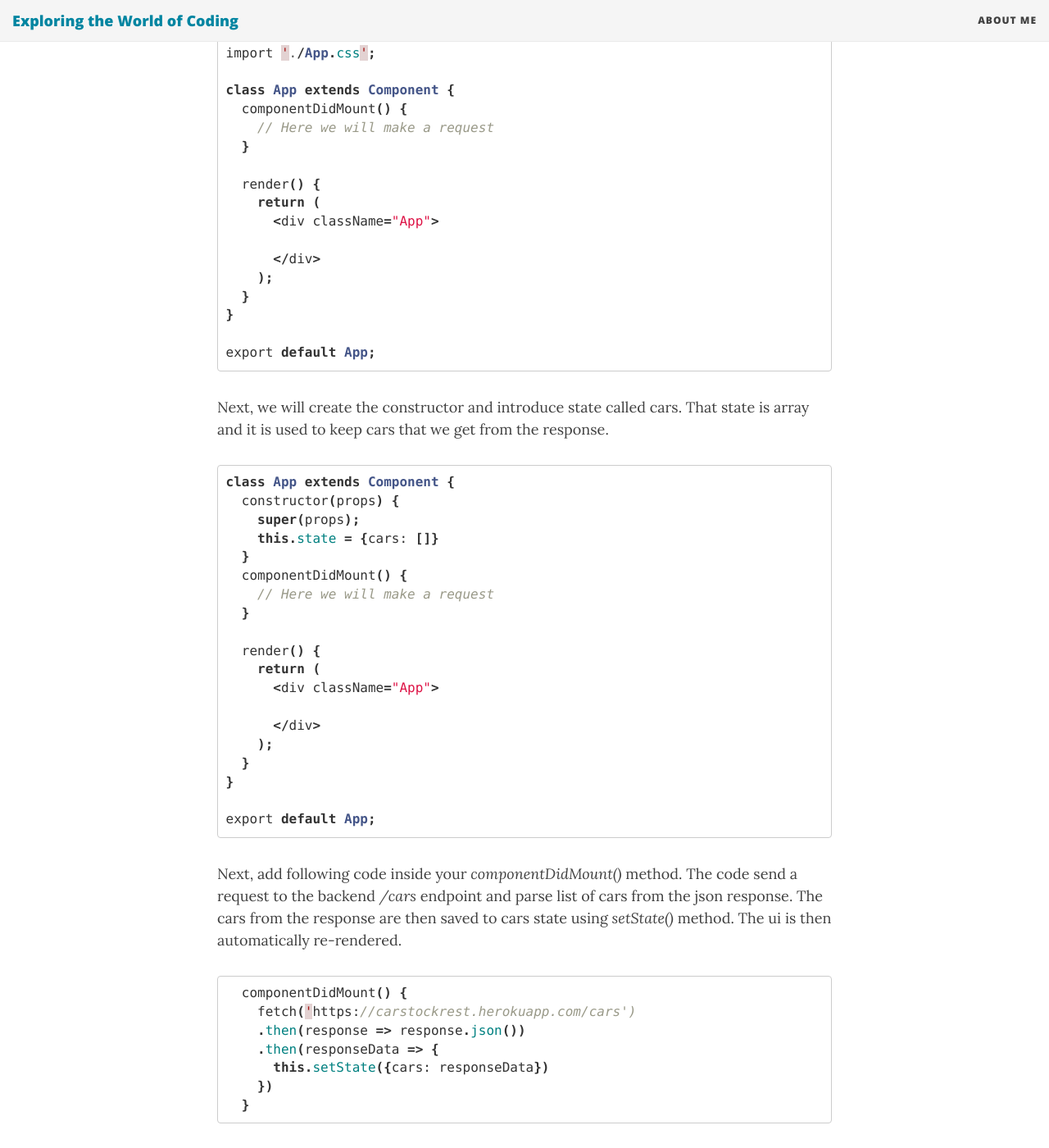
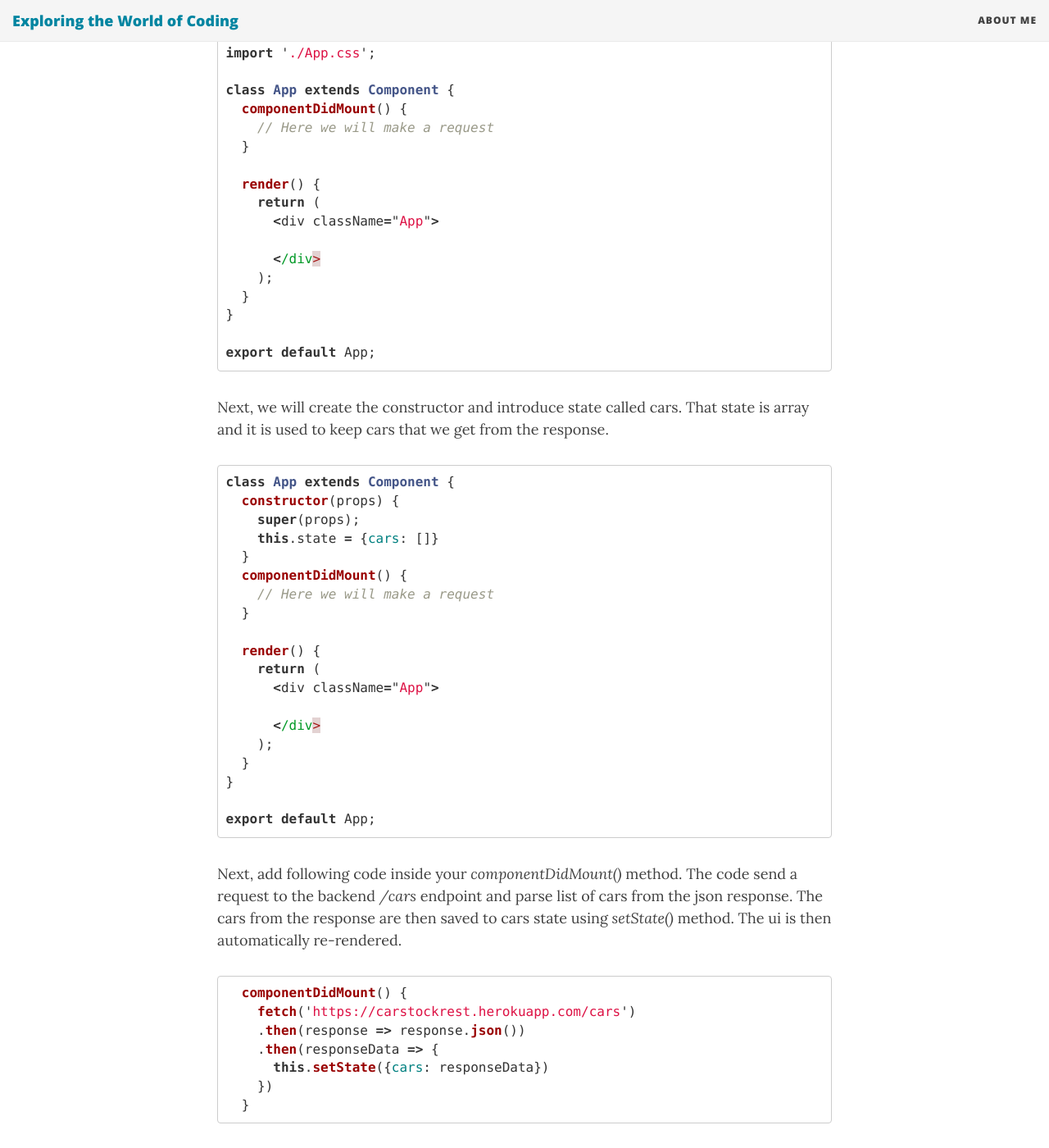
Before and after one commit to juhahinkula/juhahinkula.github.io, a Jekyll site: the page built from _posts/2018-09-21-react-tutorial.markdown, in a window 1280 px wide and 1400 px high, scrolled down 2537 px. Shown: the whole window at 82% size. Built offline with Jekyll 4.4.1, drawn with Linux system fonts in a browser that asks for light colours; nearby versions of some CDN libraries; comment, search, counter and statistics services are not loaded.

Commit message:
modified post

```diff
--- a/_posts/2018-09-21-react-tutorial.markdown
+++ b/_posts/2018-09-21-react-tutorial.markdown
@@ -35,7 +35,7 @@ npm install @material-ui/core
 
 Open your application folder with proper code editor like VSCode. Open the file called App.js in the editor. The first task to do is to show all cars from REST API in the table. For that we have to make a GET request to *https://carstockrest.herokuapp.com/cars* endpoint. We will use fetch API for that. Request to REST API can be done inside the *componentDidMount()* lifecycle method that is invoked after the component has been rendered first time. Remove code from the *render()* method return statement of the App.js file and add the *componentDidMount()* method. Now, your App.js file should look like the following example code.
 
-{% highlight java %}
+{% highlight javascript %}
 import React, { Component } from 'react';
 import './App.css';
 
@@ -58,7 +58,7 @@ export default App;
 
 Next, we will create the constructor and introduce state called cars. That state is array and it is used to keep cars that we get from the response.
 
-{% highlight java %}
+{% highlight javascript %}
 class App extends Component {
   constructor(props) {
     super(props);
@@ -82,7 +82,7 @@ export default App;
 
 Next, add following code inside your *componentDidMount()* method. The code send a request to the backend */cars* endpoint and parse list of cars from the json response. The cars from the response are then saved to cars state using *setState()* method. The ui is then automatically re-rendered.
 
-{% highlight java %}
+{% highlight javascript %}
   componentDidMount() {
     fetch('https://carstockrest.herokuapp.com/cars')
     .then(response => response.json())
```
